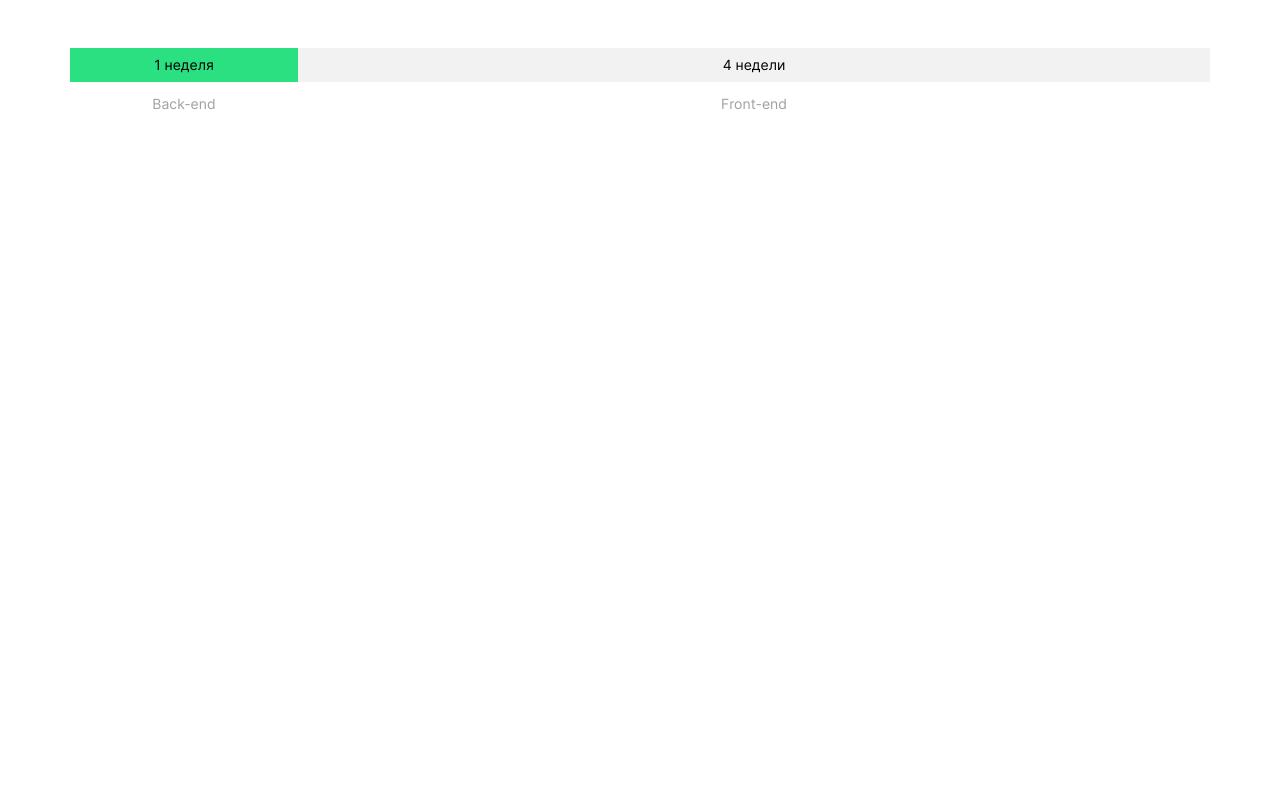
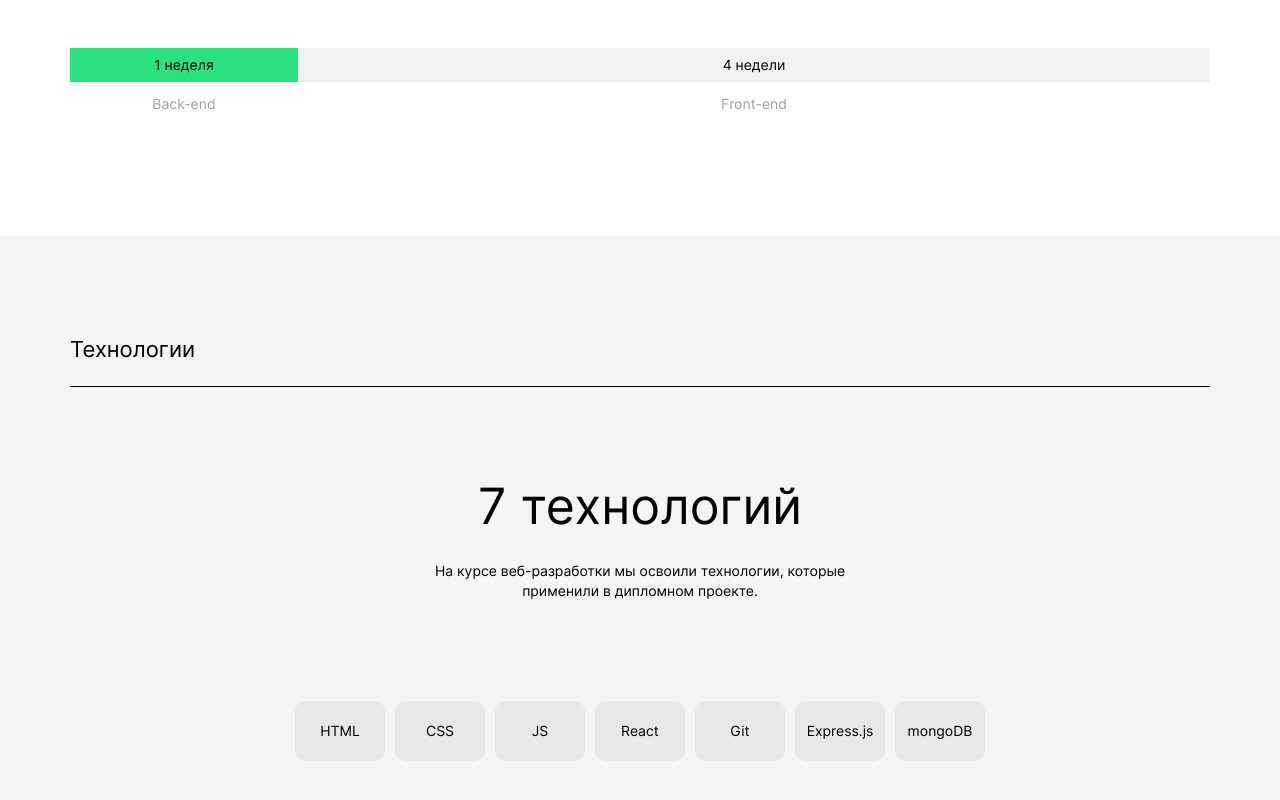
Before and after one commit to Avellow/movies-explorer-frontend, a React (Create React App) app: page / in a window 1280 px wide. Shown: the part 1037-1837 px from the top of the page. Before the commit the page ends 1273 px from the top, so only its background shows below. Built offline with nearby package versions, Linux system fonts and the light colour scheme.

Commit message:
feature верстка компонента Техологии

```diff
--- a/src/components/Main/Main.js
+++ b/src/components/Main/Main.js
@@ -1,12 +1,14 @@
 import './Main.css';
 import Promo from '../Promo/Promo';
 import AboutProject from "../AboutProject/AboutProject";
+import Techs from "../Techs/Techs";
 
 function Main() {
     return (
         <main className='Main'>
             <Promo />
             <AboutProject />
+            <Techs />
         </main>
     )
 }
--- /dev/null
+++ b/src/components/Techs/Techs.css
@@ -0,0 +1,4 @@
+.Techs {
+    padding: 100px var(--content-side-padding);
+    background-color: #F5F5F5;
+}
--- /dev/null
+++ b/src/components/Techs/Techs.js
@@ -0,0 +1,23 @@
+function Techs() {
+    return (
+        <section className='Techs'>
+           <h2 className='section__title'>Технологии</h2>
+            <div className='Techs__info-container'>
+                <h3 className='Techs__info-title'>7 технологий</h3>
+                <p className='Techs__info-subtitle'>На курсе веб-разработки мы освоили технологии,
+                    которые применили в дипломном проекте.</p>
+                <ul className='Techs__list'>
+                    <li className='Techs__list-item'>HTML</li>
+                    <li className='Techs__list-item'>CSS</li>
+                    <li className='Techs__list-item'>JS</li>
+                    <li className='Techs__list-item'>React</li>
+                    <li className='Techs__list-item'>Git</li>
+                    <li className='Techs__list-item'>Express.js</li>
+                    <li className='Techs__list-item'>mongoDB</li>
+                </ul>
+            </div>
+        </section>
+    )
+}
+
+export default Techs;
--- /dev/null
+++ b/src/components/Techs/__info-container/Techs__info-container.css
@@ -0,0 +1,7 @@
+.Techs__info-container {
+    padding: 20px;
+    display: flex;
+    flex-direction: column;
+    justify-content: center;
+    align-items: center;
+}
--- /dev/null
+++ b/src/components/Techs/__info-subtitle/Techs__info-subtitle.css
@@ -0,0 +1,7 @@
+.Techs__info-subtitle {
+    text-align: center;
+    font-size: 14px;
+    line-height: 1.43;
+    max-width: 460px;
+    margin: 0 0 100px;
+}
--- /dev/null
+++ b/src/components/Techs/__info-title/Techs__info-title.css
@@ -0,0 +1,7 @@
+.Techs__info-title {
+    text-align: center;
+    font-size: 50px;
+    line-height: 1.16;
+    font-weight: 400;
+    margin: 0 0 26px;
+}
--- /dev/null
+++ b/src/components/Techs/__list-item/Techs__list-item.css
@@ -0,0 +1,16 @@
+.Techs__list-item {
+    display: flex;
+    justify-content: center;
+    align-items: center;
+    width: 90px;
+    height: 60px;
+    border-radius: 10px;
+    background-color: #E8E8E8;
+    margin-right: 10px;
+    font-size: 14px;
+    line-height: 1.21;
+}
+
+.Techs__list-item:last-of-type {
+    margin: 0;
+}
--- /dev/null
+++ b/src/components/Techs/__list/Techs__list.css
@@ -0,0 +1,6 @@
+.Techs__list {
+    display: flex;
+    list-style: none;
+    padding: 0;
+    margin: 0;
+}
--- a/src/index.css
+++ b/src/index.css
@@ -24,3 +24,10 @@
 @import url(./components/AboutProject/__info/AboutProject__info.css);
 @import url(./components/AboutProject/__info-title/AboutProject__info-title.css);
 @import url(./components/AboutProject/__info-subtitle/AboutProject__info-subtitle.css);
+
+@import url(./components/Techs/Techs.css);
+@import url(./components/Techs/__info-container/Techs__info-container.css);
+@import url(./components/Techs/__info-title/Techs__info-title.css);
+@import url(./components/Techs/__info-subtitle/Techs__info-subtitle.css);
+@import url(./components/Techs/__list/Techs__list.css);
+@import url(./components/Techs/__list-item/Techs__list-item.css);
```
